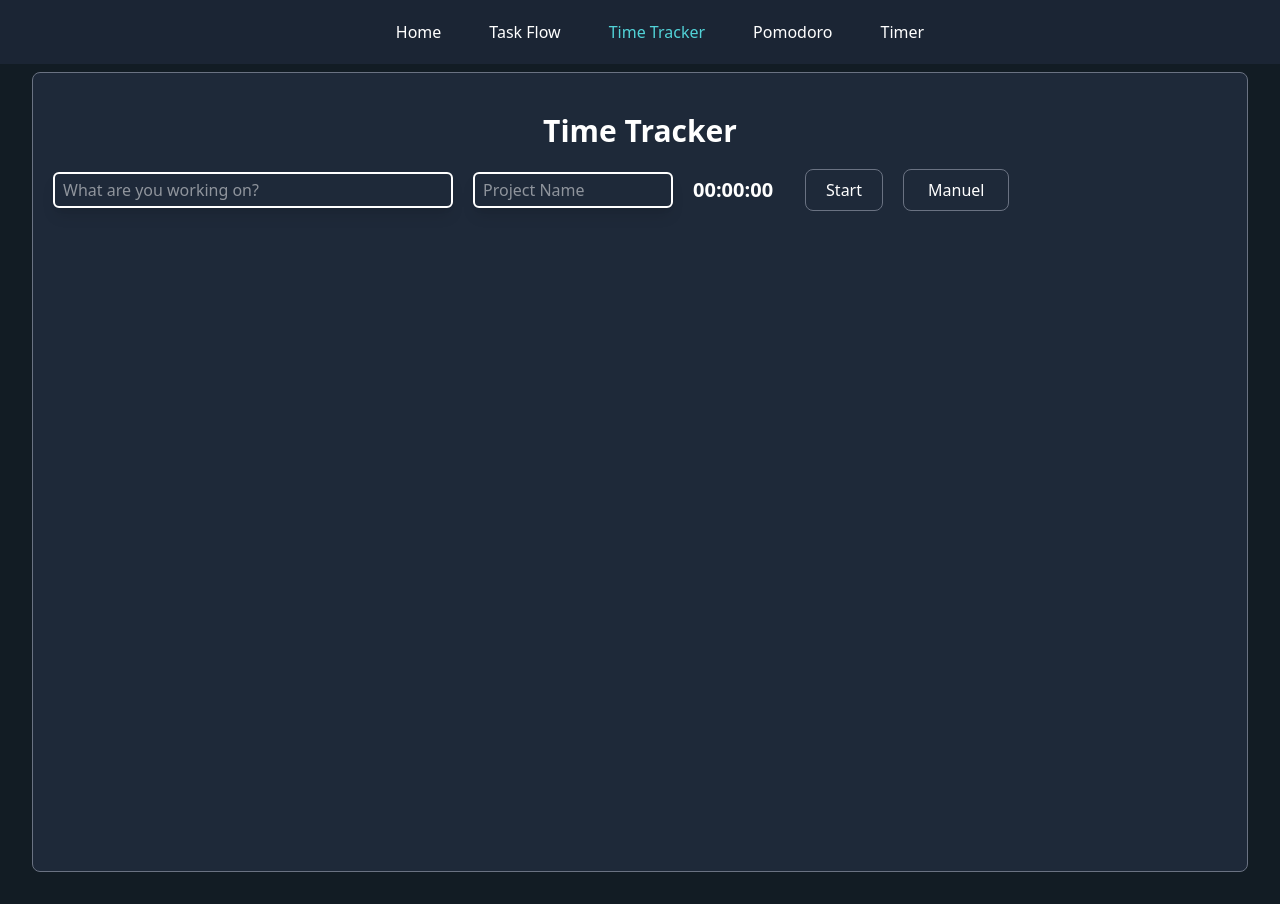
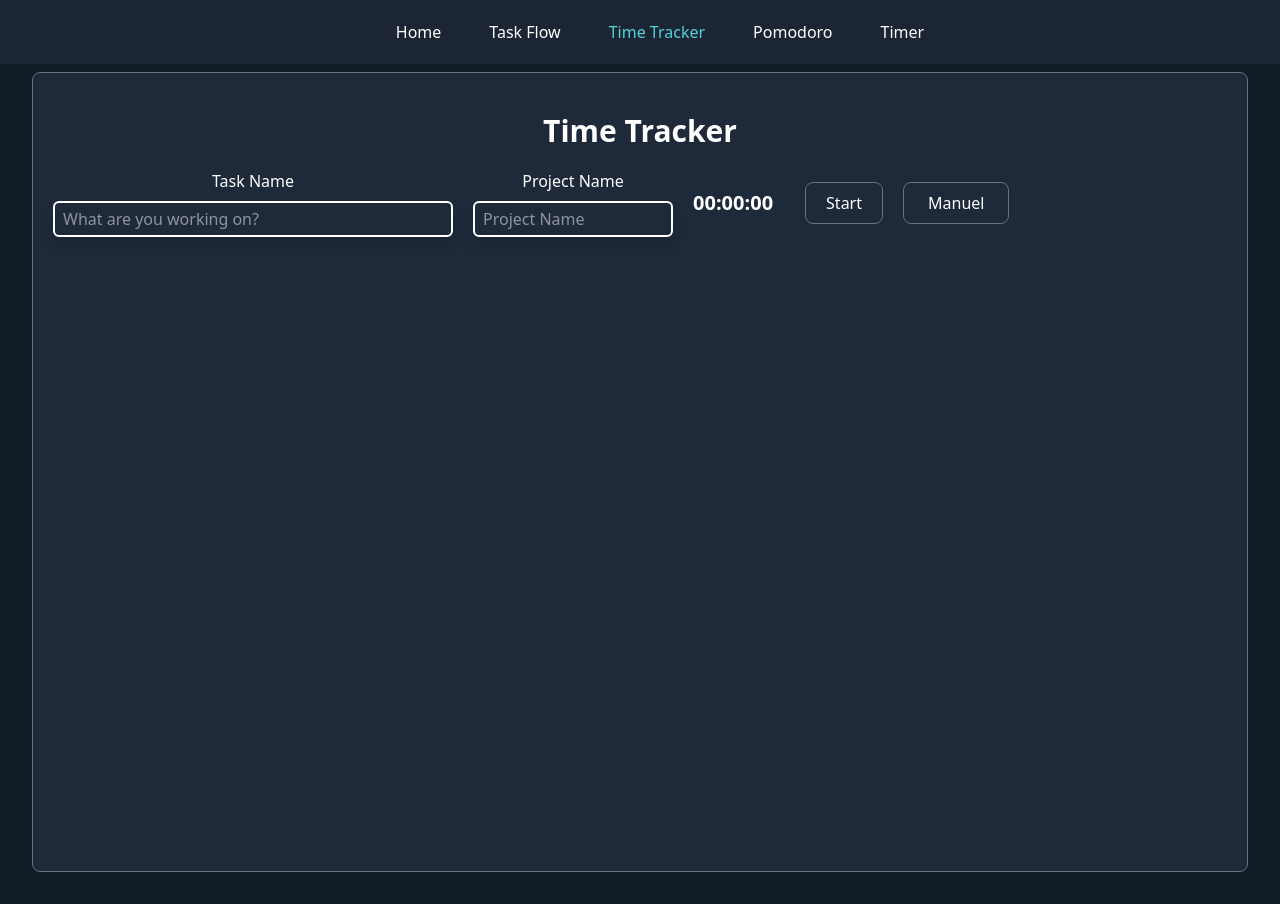
Before and after one commit to ozgurozbekuk/time-manager, a React (Vite) app: page /tracker in a window 1280 px wide. Built offline with nearby package versions, Linux system fonts and the light colour scheme.

Commit message:
tracker updates

```diff
--- a/index.html
+++ b/index.html
@@ -3,6 +3,7 @@
   <head>
     <meta charset="UTF-8" />
     <meta name="viewport" content="width=device-width, initial-scale=1.0" />
+    <link rel="icon" type="image/png" href="/favicon.png">
     <title>Minutly</title>
   </head>
   <body>
--- a/src/App.jsx
+++ b/src/App.jsx
@@ -8,6 +8,7 @@ import Tracker from './components/timetracker/Tracker'
 import Navigo from './components/home/Navigo'
 import { BrowserRouter as Router, Routes, Route } from "react-router-dom";
 import Pomodoro from './components/pomodoro/Pomodoro';
+import ScrollToTop from './components/scrolltotop/ScrollToTop';
 
 
 function App() {
@@ -16,6 +17,7 @@ function App() {
     <>
     <div className='w-full h-screen m-0 p-0'>
     <Router>
+      <ScrollToTop/>
       <Navigo/>
       <Routes>
         <Route path="/" element={<Home />} />
--- /dev/null
+++ b/src/components/scrolltotop/ScrollToTop.jsx
@@ -0,0 +1,14 @@
+import { useEffect } from "react";
+import { useLocation } from "react-router-dom";
+
+const ScrollToTop = () => {
+  const { pathname } = useLocation();
+
+  useEffect(() => {
+    window.scrollTo(0, 0);
+  }, [pathname]);
+
+  return null;
+}
+
+export default ScrollToTop
--- a/src/components/timetracker/Tracker.jsx
+++ b/src/components/timetracker/Tracker.jsx
@@ -99,6 +99,8 @@ const Tracker = () => {
       <h1 className="font-bold text-3xl mt-5">Time Tracker</h1>
       <div className="flex  md:flex-row justify-between items-center mt-5 gap-4 md:gap-0">
         <div className="flex flex-col md:flex-row items-center gap-5 w-full md:w-auto">
+          <div className="flex flex-col gap-2">
+          <h2>Task Name</h2>
           <input
             type="text"
             value={inputValue}
@@ -107,7 +109,9 @@ const Tracker = () => {
             name="task-name"
             className="w-full md:w-[400px] rounded-md border-2 border-grayscale-700 bg-grayscale-700 px-2 py-1 text-white shadow-lg outline-none focus:border-primary-500"
           />
-          <div>
+          </div>
+          <div className="flex flex-col gap-2">
+            <h2>Project Name</h2>
             <input
               type="text"
               value={projectName}
@@ -164,7 +168,6 @@ const Tracker = () => {
                 Stop
               </button>
             )}
-
           </div>
           <button className="border border-gray-500 px-6 py-2 rounded-lg cursor-pointer hover:bg-gray-400 hover:text-black w-full md:w-auto">
             Manuel
```
Also changed, not shown: src/components/taskflow/TaskFlow.jsx (+33 -33 lines), public/favicon.png (added). Lines whose indentation alone changed are shown as unchanged.
